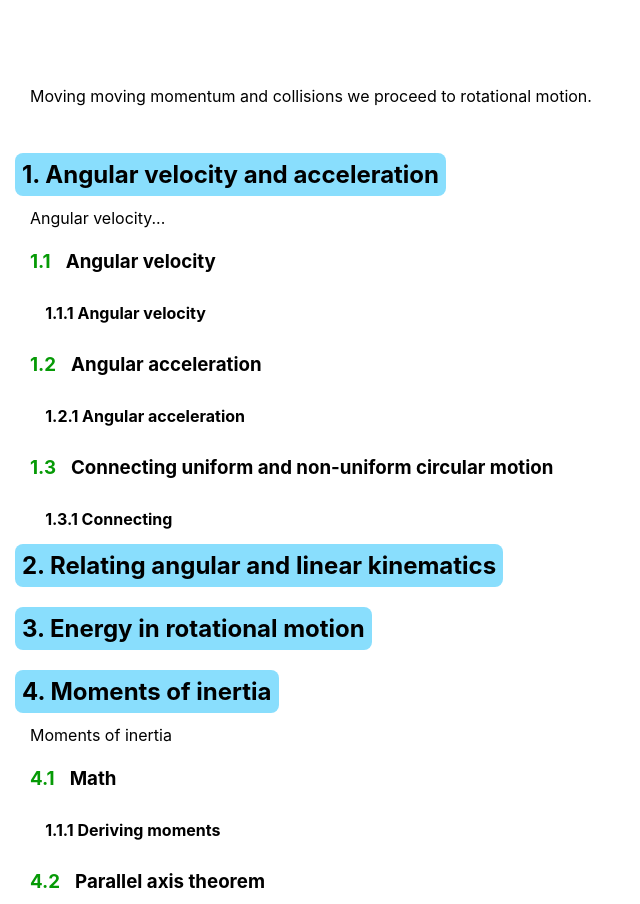
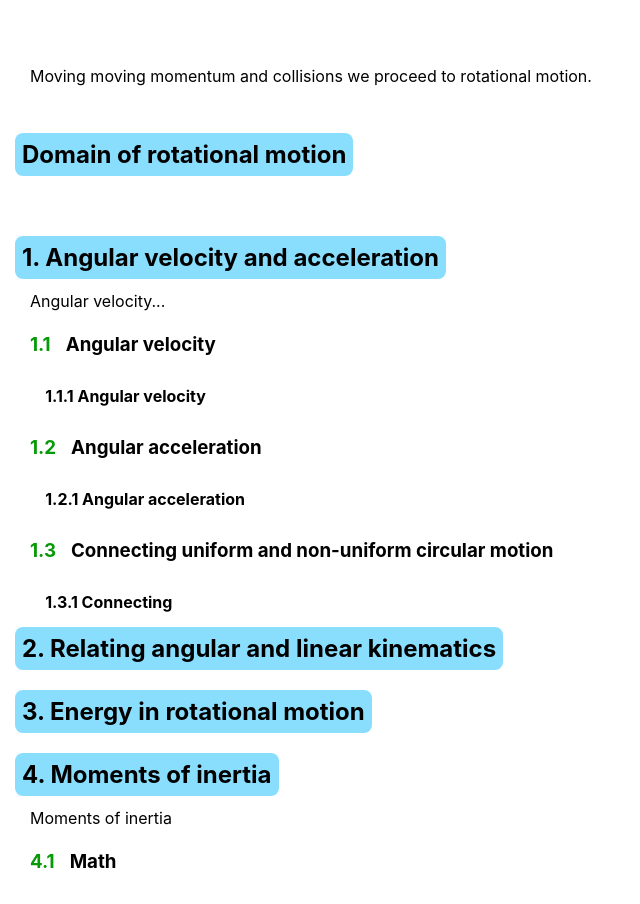
Before and after one commit to JRFink/jrfphyspagesnew, a Next.js app: page /education/gp1/rm in a window 1280 px wide. Shown: the part 1380-2284 px from the top of the page, without its empty margins (0-640 px from the left). Built offline with nearby package versions, Linux system fonts and the light colour scheme; grey boxes are pictures that could not be loaded.

Commit message:
Update index.tsx

```diff
--- a/pages/education/gp1/rm/index.tsx
+++ b/pages/education/gp1/rm/index.tsx
@@ -25,10 +25,17 @@ Introduction
 </h2>
 <br />
             <RotVid />
-            <br />
+
 <p>
      Moving moving momentum and collisions we proceed to rotational motion.
 </p>
+<br />
+<br />
+<h2 className={style.h2SectionColor}>
+         Domain of rotational motion
+</h2>
+<br />
+<br />
             <br />
             <br />
             <h2 className={style.h2SectionColor} id="ang">
```
